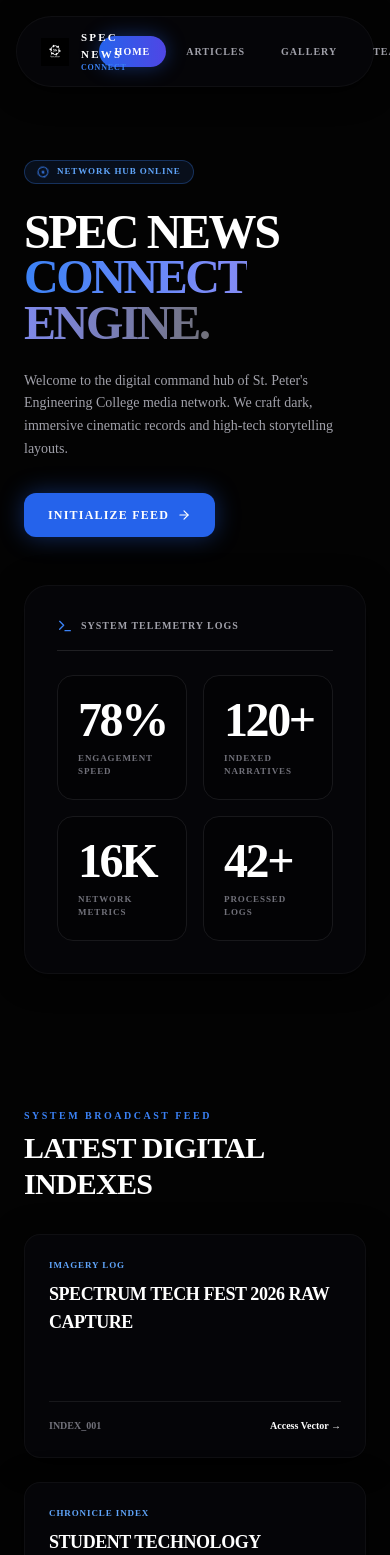
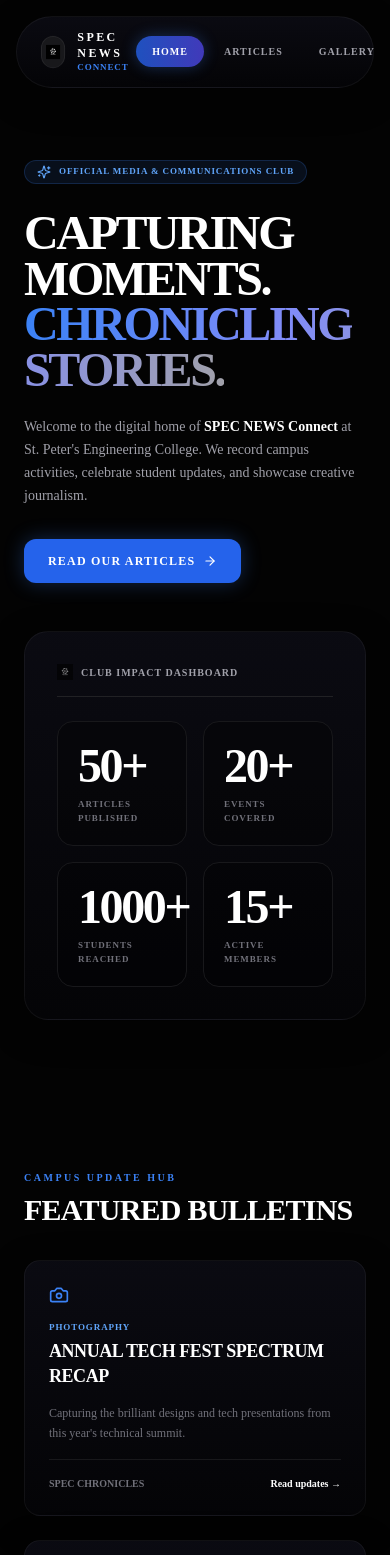
Before and after one commit to SPECNews/SPECNewsConnect, a Next.js app: page / in a window 390 px wide. Shown: the top 1555 px of the page. Built offline with nearby package versions, Linux system fonts and the light colour scheme.

Commit message:
Premium interactive UI update

```diff
--- a/src/app/globals.css
+++ b/src/app/globals.css
@@ -9,28 +9,26 @@
   }
 }
 
-.glow-line {
-  position: relative;
-}
-.glow-line::after {
-  content: '';
-  position: absolute;
-  bottom: 0;
-  left: 0;
-  right: 0;
-  height: 1px;
-  background: linear-gradient(90deg, transparent, #2563eb, transparent);
+/* Custom smooth glassmorphism design */
+.premium-card {
+  background: linear-gradient(180deg, rgba(15, 15, 25, 0.7) 0%, rgba(5, 5, 8, 0.8) 100%);
+  backdrop-filter: blur(20px);
+  -webkit-backdrop-filter: blur(20px);
+  border: 1px solid rgba(255, 255, 255, 0.05);
+  box-shadow: 0 10px 40px -10px rgba(0, 0, 0, 0.7);
 }
 
-.cyber-panel {
-  background: rgba(8, 8, 12, 0.7);
-  backdrop-filter: blur(20px);
-  -webkit-backdrop-filter: blur(20px);
-  border: 1px solid rgba(255, 255, 255, 0.04);
-  box-shadow: 0 4px 30px rgba(0, 0, 0, 0.8);
+.premium-card:hover {
+  border-color: rgba(59, 130, 246, 0.3);
+  box-shadow: 0 0 30px rgba(59, 130, 246, 0.1);
 }
 
-.cyber-panel:hover {
-  border-color: rgba(37, 99, 235, 0.4);
-  box-shadow: 0 0 30px rgba(37, 99, 235, 0.15);
+/* Hide native custom cursor on desktop structures to use the fluid animated light blob */
+@media (min-width: 1024px) {
+  body {
+    cursor: none;
+  }
+  a, button, [role="button"] {
+    cursor: none;
+  }
 }
--- a/src/app/layout.tsx
+++ b/src/app/layout.tsx
@@ -1,16 +1,18 @@
 import './globals.css';
 import Navbar from '@/components/Navbar';
 import Footer from '@/components/Footer';
+import CustomMouseFollower from '@/components/CustomMouseFollower';
 
 export const metadata = {
   title: 'SPEC News Connect',
-  description: 'Premium Campus Media Network Platform',
+  description: 'The Official Media & Communications Hub of St. Peter\'s Engineering College.',
 };
 
 export default function RootLayout({ children }: { children: React.ReactNode }) {
   return (
     <html lang="en">
-      <body className="bg-[#030303] min-h-screen flex flex-col">
+      <body className="bg-[#030303] min-h-screen flex flex-col relative">
+        <CustomMouseFollower />
         <Navbar />
         <main className="flex-grow pt-28">{children}</main>
         <Footer />
--- a/src/app/page.tsx
+++ b/src/app/page.tsx
@@ -1,50 +1,53 @@
 'use client';
 import { motion } from 'framer-motion';
-import { ArrowRight, Terminal, Disc } from 'lucide-react';
+import { ArrowRight, Sparkles, Newspaper, Camera, Radio } from 'lucide-react';
 import Link from 'next/link';
 import AnimatedCounter from '@/components/AnimatedCounter';
 
+const scrollReveal = {
+  hidden: { opacity: 0, y: 30 },
+  visible: { opacity: 1, y: 0, transition: { duration: 0.6, ease: "easeOut" } }
+};
+
 export default function HomePage() {
   return (
-    <div className="pb-24 space-y-32">
-      {/* Immersive Hero Section */}
+    <div className="pb-24 space-y-36">
+      {/* Premium Hero Section */}
       <section className="max-w-7xl mx-auto px-6 lg:px-8 pt-12 grid grid-cols-1 lg:grid-cols-12 gap-12 items-center">
         <motion.div initial={{ opacity: 0, x: -30 }} animate={{ opacity: 1, x: 0 }} transition={{ duration: 0.8 }} className="lg:col-span-7 space-y-6">
-          <div className="inline-flex items-center space-x-2 bg-blue-500/10 border border-blue-500/30 px-3 py-1 rounded-full">
-            <Disc className="w-3 h-3 text-blue-500 animate-spin" />
-            <span className="text-[9px] font-black tracking-widest uppercase text-blue-400">NETWORK HUB ONLINE</span>
+          <div className="inline-flex items-center space-x-2 bg-blue-500/10 border border-blue-500/20 px-3 py-1 rounded-full">
+            <Sparkles className="w-3.5 h-3.5 text-blue-400" />
+            <span className="text-[9px] font-black tracking-widest uppercase text-blue-400">Official Media & Communications Club</span>
           </div>
           <h1 className="text-5xl sm:text-7xl font-black tracking-tighter text-white uppercase leading-[0.95]">
-            SPEC NEWS <br />
-            <span className="text-transparent bg-clip-text bg-gradient-to-r from-blue-500 via-indigo-400 to-zinc-500">CONNECT ENGINE.</span>
+            Capturing Moments.<br />
+            <span className="text-transparent bg-clip-text bg-gradient-to-r from-blue-500 via-indigo-400 to-zinc-400">Chronicling Stories.</span>
           </h1>
           <p className="text-zinc-400 text-sm max-w-xl normal-case leading-relaxed">
-            Welcome to the digital command hub of St. Peter's Engineering College media network. We craft dark, immersive cinematic records and high-tech storytelling layouts.
+            Welcome to the digital home of <strong className="text-white">SPEC NEWS Connect</strong> at St. Peter's Engineering College. We record campus activities, celebrate student updates, and showcase creative journalism.
           </p>
           <div className="flex flex-wrap gap-4 pt-2">
-            <Link href="/articles" className="px-6 py-3.5 bg-blue-600 shadow-[0_0_25px_rgba(37,99,235,0.4)] text-white font-bold text-xs uppercase tracking-widest rounded-xl hover:bg-blue-500 transition flex items-center space-x-2 group">
-              <span>Initialize Feed</span>
+            <Link href="/articles" className="px-6 py-3.5 bg-blue-600 shadow-[0_0_20px_rgba(59,130,246,0.3)] text-white font-bold text-xs uppercase tracking-widest rounded-xl hover:bg-blue-500 transition flex items-center space-x-2 group">
+              <span>Read Our Articles</span>
               <ArrowRight className="w-3.5 h-3.5 group-hover:translate-x-1 transition-transform" />
             </Link>
           </div>
         </motion.div>
 
-        {/* High-Tech Counter Metrics Dashboard */}
-        <motion.div initial={{ opacity: 0, y: 30 }} animate={{ opacity: 1, y: 0 }} transition={{ duration: 0.8, delay: 0.2 }} className="lg:col-span-5 cyber-panel p-8 rounded-3xl space-y-6">
-          <div className="flex items-center justify-between pb-4 border-b border-zinc-800/80">
-            <div className="flex items-center space-x-2">
-              <Terminal className="w-4 h-4 text-blue-500" />
-              <span className="text-[10px] font-black tracking-widest uppercase text-zinc-400">System Telemetry Logs</span>
-            </div>
+        {/* Clean, Authentic Club Metrics Panel */}
+        <motion.div initial={{ opacity: 0, y: 30 }} animate={{ opacity: 1, y: 0 }} transition={{ duration: 0.8, delay: 0.2 }} className="lg:col-span-5 premium-card p-8 rounded-3xl space-y-6">
+          <div className="flex items-center space-x-2 pb-4 border-b border-zinc-800/80">
+            <img src="/logo.png" alt="" className="w-4 h-4 object-contain opacity-60" />
+            <span className="text-[10px] font-black tracking-widest uppercase text-zinc-400">Club Impact Dashboard</span>
           </div>
           <div className="grid grid-cols-2 gap-4">
             {[
-              { val: 78, suf: "%", label: "ENGAGEMENT SPEED" },
-              { val: 120, suf: "+", label: "INDEXED NARRATIVES" },
-              { val: 16, suf: "K", label: "NETWORK METRICS" },
-              { val: 42, suf: "+", label: "PROCESSED LOGS" }
+              { val: 50, suf: "+", label: "ARTICLES PUBLISHED" },
+              { val: 20, suf: "+", label: "EVENTS COVERED" },
+              { val: 1000, suf: "+", label: "STUDENTS REACHED" },
+              { val: 15, suf: "+", label: "ACTIVE MEMBERS" }
             ].map((stat, i) => (
-              <div key={i} className="bg-black/40 border border-zinc-900 p-5 rounded-2xl transition hover:border-zinc-800">
+              <div key={i} className="bg-black/30 border border-zinc-900 p-5 rounded-2xl">
                 <AnimatedCounter value={stat.val} suffix={stat.suf} />
                 <span className="text-[9px] font-black tracking-widest text-zinc-500 mt-2 block">{stat.label}</span>
               </div>
@@ -53,38 +56,42 @@ export default function HomePage() {
         </motion.div>
       </section>
 
-      {/* Interactive Highlights Feed */}
-      <section className="max-w-7xl mx-auto px-6 lg:px-8 space-y-8">
+      {/* Latest Highlights Feed with Scroll-reveal effects */}
+      <motion.section initial="hidden" whileInView="visible" viewport={{ once: true, margin: "-100px" }} variants={scrollReveal} className="max-w-7xl mx-auto px-6 lg:px-8 space-y-8">
         <div>
-          <span className="text-[10px] font-black text-blue-500 tracking-[0.25em] uppercase">SYSTEM BROADCAST FEED</span>
-          <h2 className="text-3xl font-black text-white uppercase tracking-tight mt-1">Latest Digital Indexes</h2>
+          <span className="text-[10px] font-black text-blue-500 tracking-[0.25em] uppercase">CAMPUS UPDATE HUB</span>
+          <h2 className="text-3xl font-black text-white uppercase tracking-tight mt-1">Featured Bulletins</h2>
         </div>
 
         <div className="grid grid-cols-1 md:grid-cols-3 gap-6">
           {[
-            { tag: "IMAGERY LOG", title: "Spectrum Tech Fest 2026 Raw Capture" },
-            { tag: "CHRONICLE INDEX", title: "Student Technology Profile Framework" },
-            { tag: "NETWORK TRANS", title: "Media Command Recruitment Wave" }
+            { icon: Camera, tag: "PHOTOGRAPHY", title: "Annual Tech Fest Spectrum Recap", desc: "Capturing the brilliant designs and tech presentations from this year's technical summit." },
+            { icon: Newspaper, tag: "EDITORIAL", title: "Orientation Day 2026: Welcoming Freshers", desc: "The campus buzzed with grand energy as we covered the orientation welcomes." },
+            { icon: Radio, tag: "CLUB NEWS", title: "Media Desk Recruitment Drive", desc: "Join our editorial units, media photography crews, and design groups." }
           ].map((item, i) => (
-            <motion.div whileHover={{ y: -6 }} key={i} className="cyber-panel p-6 rounded-2xl flex flex-col justify-between h-56 transition duration-300">
-              <div>
-                <span className="text-[9px] font-black text-blue-400 tracking-widest block mb-2">{item.tag}</span>
-                <h3 className="text-lg font-bold text-white uppercase tracking-tight">{item.title}</h3>
+            <motion.div whileHover={{ y: -6 }} key={i} className="premium-card p-6 rounded-2xl flex flex-col justify-between h-64 transition-all duration-300">
+              <div className="space-y-4">
+                <item.icon className="w-5 h-5 text-blue-500" />
+                <div>
+                  <span className="text-[9px] font-black text-blue-400 tracking-widest block mb-1">{item.tag}</span>
+                  <h3 className="text-lg font-bold text-white uppercase tracking-tight leading-snug">{item.title}</h3>
+                </div>
+                <p className="text-zinc-500 text-xs normal-case leading-relaxed">{item.desc}</p>
               </div>
               <div className="flex items-center justify-between pt-4 border-t border-zinc-900 text-[10px] font-black text-zinc-500">
-                <span>INDEX_00{i+1}</span>
-                <span className="text-white hover:underline cursor-pointer">Access Vector →</span>
+                <span>SPEC CHRONICLES</span>
+                <span className="text-white hover:underline cursor-pointer">Read updates →</span>
               </div>
             </motion.div>
           ))}
         </div>
-      </section>
+      </motion.section>
 
-      {/* Strict Leadership Module */}
-      <section className="max-w-7xl mx-auto px-6 lg:px-8 space-y-8">
+      {/* Official Board Section with Scroll reveal */}
+      <motion.section initial="hidden" whileInView="visible" viewport={{ once: true, margin: "-100px" }} variants={scrollReveal} className="max-w-7xl mx-auto px-6 lg:px-8 space-y-8">
         <div>
-          <span className="text-[10px] font-black text-blue-500 tracking-[0.25em] uppercase">COMMAND INTERFACE</span>
-          <h2 className="text-3xl font-black text-white uppercase tracking-tight mt-1">Core Board Helm</h2>
+          <span className="text-[10px] font-black text-blue-500 tracking-[0.25em] uppercase">OPERATIONAL GOVERNANCE</span>
+          <h2 className="text-3xl font-black text-white uppercase tracking-tight mt-1">Leadership at the Helm</h2>
         </div>
         <div className="grid grid-cols-1 md:grid-cols-3 gap-6">
           {[
@@ -92,10 +99,10 @@ export default function HomePage() {
             { role: "OPERATIONS LEAD", title: "Secretary", name: "B. Rishikesh", pfp: "/team/secretary.jpg" },
             { role: "BRAND ARCHITECT", title: "Club Admin", name: "B. Sri Vardhan", pfp: "/team/admin.jpg" }
           ].map((lead, idx) => (
-            <div key={idx} className="cyber-panel p-6 rounded-2xl space-y-6">
+            <div key={idx} className="premium-card p-6 rounded-2xl space-y-6">
               <div className="relative aspect-[4/5] bg-zinc-950 rounded-xl overflow-hidden border border-zinc-900 flex items-center justify-center group">
-                <img src={lead.pfp} alt={lead.name} className="w-full h-full object-cover opacity-40 group-hover:opacity-80 transition duration-500" onError={(e)=>{e.currentTarget.style.display='none'}} />
-                <span className="absolute text-[9px] font-black tracking-widest text-zinc-700 uppercase group-hover:text-blue-500 transition">SYSTEM IMAGE ARCHIVE</span>
+                <img src={lead.pfp} alt={lead.name} className="w-full h-full object-cover opacity-50 group-hover:opacity-85 transition duration-500" onError={(e)=>{e.currentTarget.style.display='none'}} />
+                <span className="absolute text-[9px] font-black tracking-widest text-zinc-700 uppercase group-hover:text-blue-500 transition">SPEC ARCHIVE PHOTO</span>
               </div>
               <div>
                 <span className="text-[9px] font-black text-blue-500 tracking-widest block uppercase">{lead.role} — {lead.title}</span>
@@ -104,7 +111,7 @@ export default function HomePage() {
             </div>
           ))}
         </div>
-      </section>
+      </motion.section>
     </div>
   );
 }
--- /dev/null
+++ b/src/components/CustomMouseFollower.tsx
@@ -0,0 +1,57 @@
+'use client';
+import { useEffect, useState } from 'react';
+import { motion, useMotionValue, useSpring } from 'framer-motion';
+
+export default function CustomMouseFollower() {
+  const [mounted, setMounted] = useState(false);
+  const [isHovered, setIsHovered] = useState(false);
+
+  const cursorX = useMotionValue(-100);
+  const cursorY = useMotionValue(-100);
+
+  const springConfig = { stiffness: 400, damping: 28 };
+  const cursorXSpring = useSpring(cursorX, springConfig);
+  const cursorYSpring = useSpring(cursorY, springConfig);
+
+  useEffect(() => {
+    setMounted(true);
+    const moveCursor = (e: MouseEvent) => {
+      cursorX.set(e.clientX - 16);
+      cursorY.set(e.clientY - 16);
+    };
+
+    const handleHoverStart = () => setIsHovered(true);
+    const handleHoverEnd = () => setIsHovered(false);
+
+    window.addEventListener('mousemove', moveCursor);
+    const targets = document.querySelectorAll('a, button, [role="button"]');
+    targets.forEach(el => {
+      el.addEventListener('mouseenter', handleHoverStart);
+      el.addEventListener('mouseleave', handleHoverEnd);
+    });
+
+    return () => {
+      window.removeEventListener('mousemove', moveCursor);
+      targets.forEach(el => {
+        el.removeEventListener('mouseenter', handleHoverStart);
+        el.removeEventListener('mouseleave', handleHoverEnd);
+      });
+    };
+  }, [cursorX, cursorY]);
+
+  if (!mounted) return null;
+
+  return (
+    <motion.div
+      className="fixed top-0 left-0 w-8 h-8 rounded-full border border-blue-500/50 pointer-events-none z-[9999] hidden lg:block"
+      style={{
+        x: cursorXSpring,
+        y: cursorYSpring,
+        backgroundColor: isHovered ? 'rgba(59, 130, 246, 0.15)' : 'rgba(59, 130, 246, 0.03)',
+        scale: isHovered ? 1.5 : 1,
+        borderColor: isHovered ? '#3b82f6' : 'rgba(59, 130, 246, 0.4)',
+        boxShadow: isHovered ? '0 0 20px rgba(59, 130, 246, 0.4)' : 'none'
+      }}
+    />
+  );
+}
--- a/src/components/Navbar.tsx
+++ b/src/components/Navbar.tsx
@@ -15,12 +15,19 @@ export default function Navbar() {
 
   return (
     <nav className="fixed top-4 left-0 right-0 z-50 max-w-5xl mx-auto px-4">
-      <div className="cyber-panel rounded-full px-6 py-3 flex items-center justify-between border border-zinc-800/50 bg-black/60 backdrop-blur-xl">
-        <Link href="/" className="flex items-center space-x-3">
-          <img src="/logo.png" alt="Logo" className="w-7 h-7 object-contain" />
+      <div className="premium-card rounded-full px-6 py-3 flex items-center justify-between bg-black/60 backdrop-blur-xl">
+        <Link href="/" className="flex items-center space-x-3 group">
+          {/* Animated pulsing container wrapper around your logo image */}
+          <motion.div
+            animate={{ scale: [1, 1.05, 1] }}
+            transition={{ repeat: Infinity, duration: 3, ease: "easeInOut" }}
+            className="relative w-8 h-8 rounded-full bg-zinc-900 border border-zinc-800 flex items-center justify-center p-1 group-hover:border-blue-500/50 transition-colors duration-300"
+          >
+            <img src="/logo.png" alt="SPEC News Logo" className="w-full h-full object-contain" />
+          </motion.div>
           <div className="flex flex-col">
-            <span className="text-[11px] font-black tracking-[0.2em] text-white uppercase">SPEC NEWS</span>
-            <span className="text-[8px] font-bold text-blue-500 tracking-widest uppercase">CONNECT</span>
+            <span className="text-xs font-black tracking-[0.2em] text-white uppercase">SPEC NEWS</span>
+            <span className="text-[9px] font-bold text-blue-500 tracking-widest uppercase">CONNECT</span>
           </div>
         </Link>
 
@@ -30,7 +37,7 @@ export default function Navbar() {
             return (
               <Link key={link.path} href={link.path} className="relative px-4 py-2 text-[10px] font-bold uppercase tracking-widest text-zinc-400 hover:text-white transition-colors">
                 {active && (
-                  <motion.span layoutId="nav-glow" className="absolute inset-0 bg-gradient-to-r from-blue-600 to-indigo-600 rounded-full -z-10 shadow-[0_0_20px_rgba(37,99,235,0.4)]" transition={{ type: 'spring', stiffness: 380, damping: 30 }} />
+                  <motion.span layoutId="nav-pill-glow" className="absolute inset-0 bg-gradient-to-r from-blue-600/80 to-indigo-600/80 rounded-full -z-10 shadow-[0_0_15px_rgba(59,130,246,0.3)]" transition={{ type: 'spring', stiffness: 380, damping: 30 }} />
                 )}
                 <span className={active ? 'text-white' : ''}>{link.name}</span>
               </Link>
```
Also changed, not shown: 2 other files (tests, documents, lock files or other folders).
